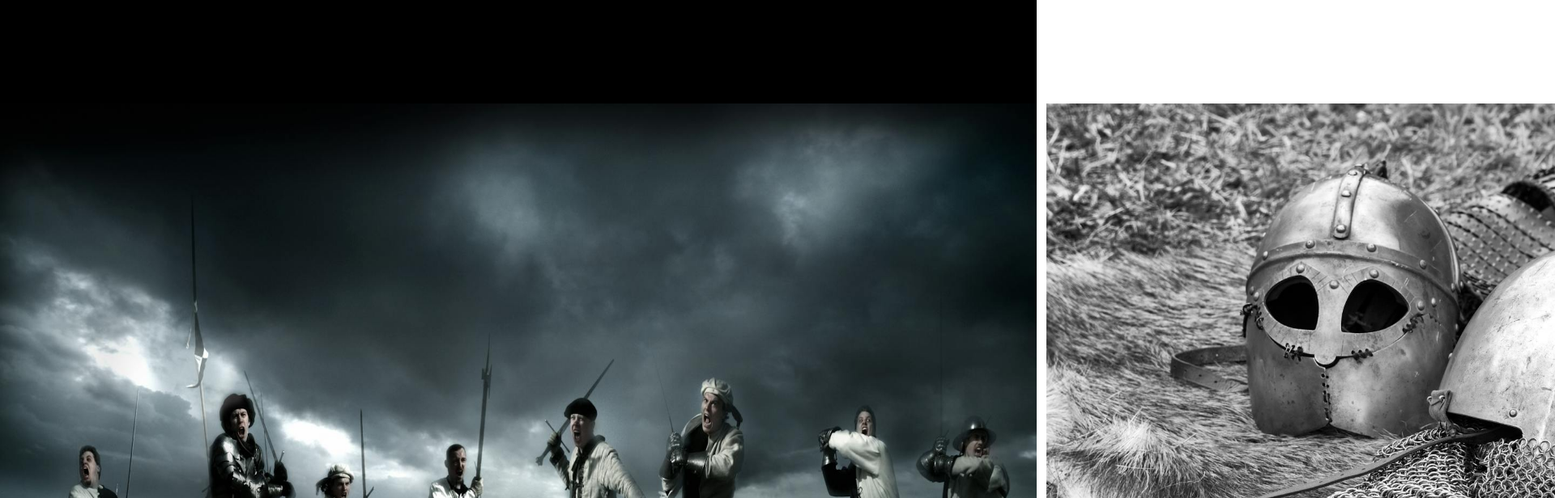
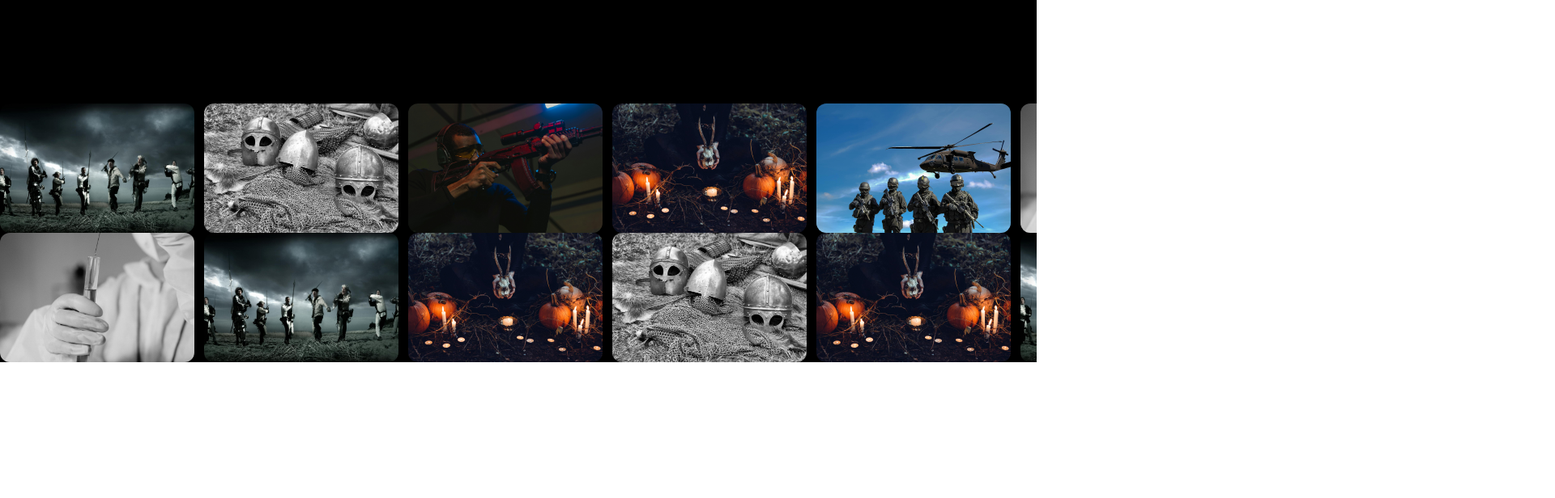
Before and after one commit to Tez-cyber/apple_tv, a React (Vite) app: page / in a window 1280 px wide. Shown: the part 1500-2116 px from the top of the page at 81% size, 1920 px wide, since content can reach past the window. Built offline with nearby package versions, Linux system fonts and the light colour scheme.

Commit message:
Added layout for SmallVideoCarousel

```diff
--- a/src/components/section/Video-carousel.tsx
+++ b/src/components/section/Video-carousel.tsx
@@ -17,16 +17,18 @@ export const VideoCarousel = () => {
     )
 }
 
-const SmallVideoCarousel = ({movies}: {movies: Movie[]}) => {
+const SmallVideoCarousel = ({ movies }: { movies: Movie[] }) => {
     return (
-        <div className="flex gap-3">
+        <div className="flex gap-3 overflow-clip">
             {
                 movies.map((movie, i) => (
-                    <img
-                        key={`${movie.name}-${i}`}
-                        src={movie.poster}
-                        alt={movie.name}
-                    />
+                    <div className="w-[30vh] shrink-0" key={`${movie.name}-${i}`}>
+                        <img
+                            className="w-full h-full object-cover rounded-xl"
+                            src={movie.poster}
+                            alt={movie.name}
+                        />
+                    </div>
                 ))
             }
         </div>
```
